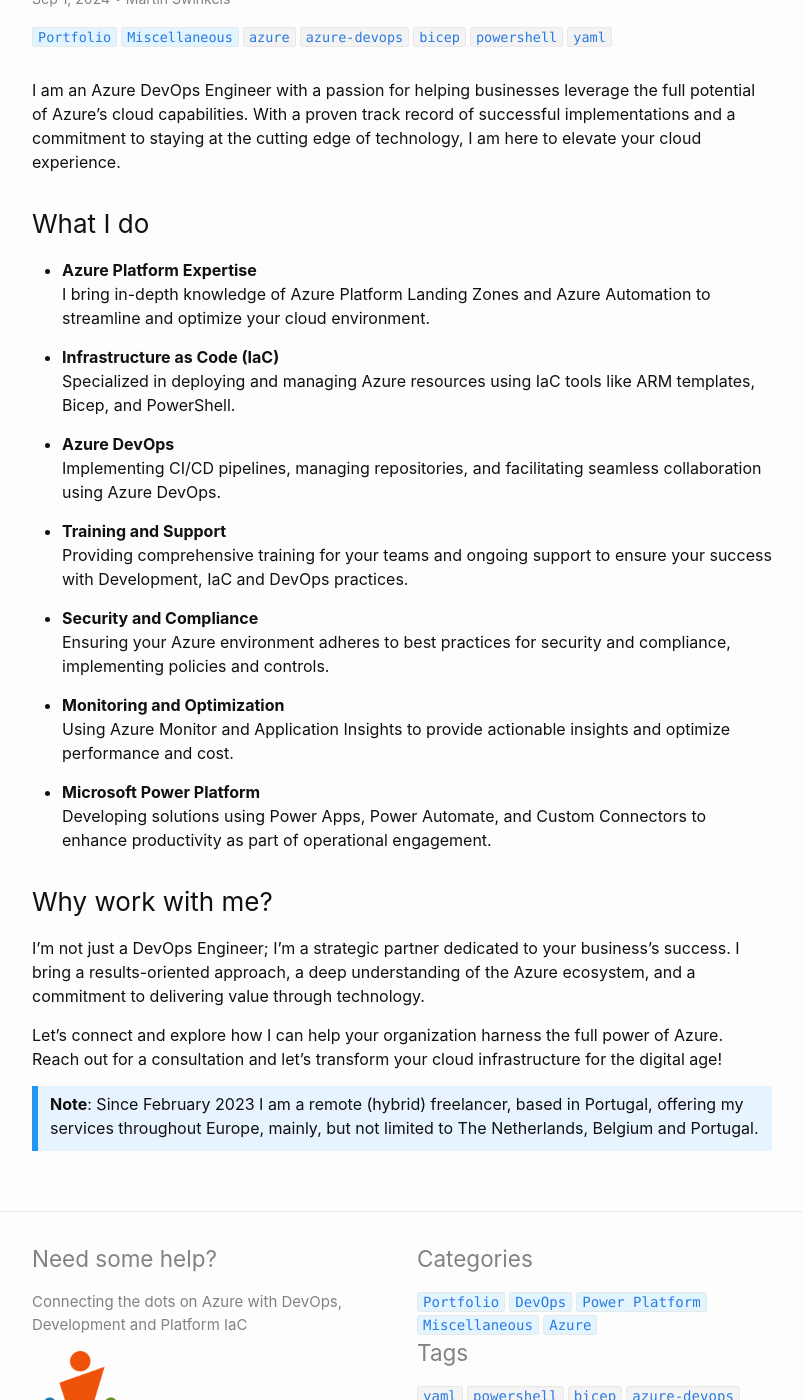
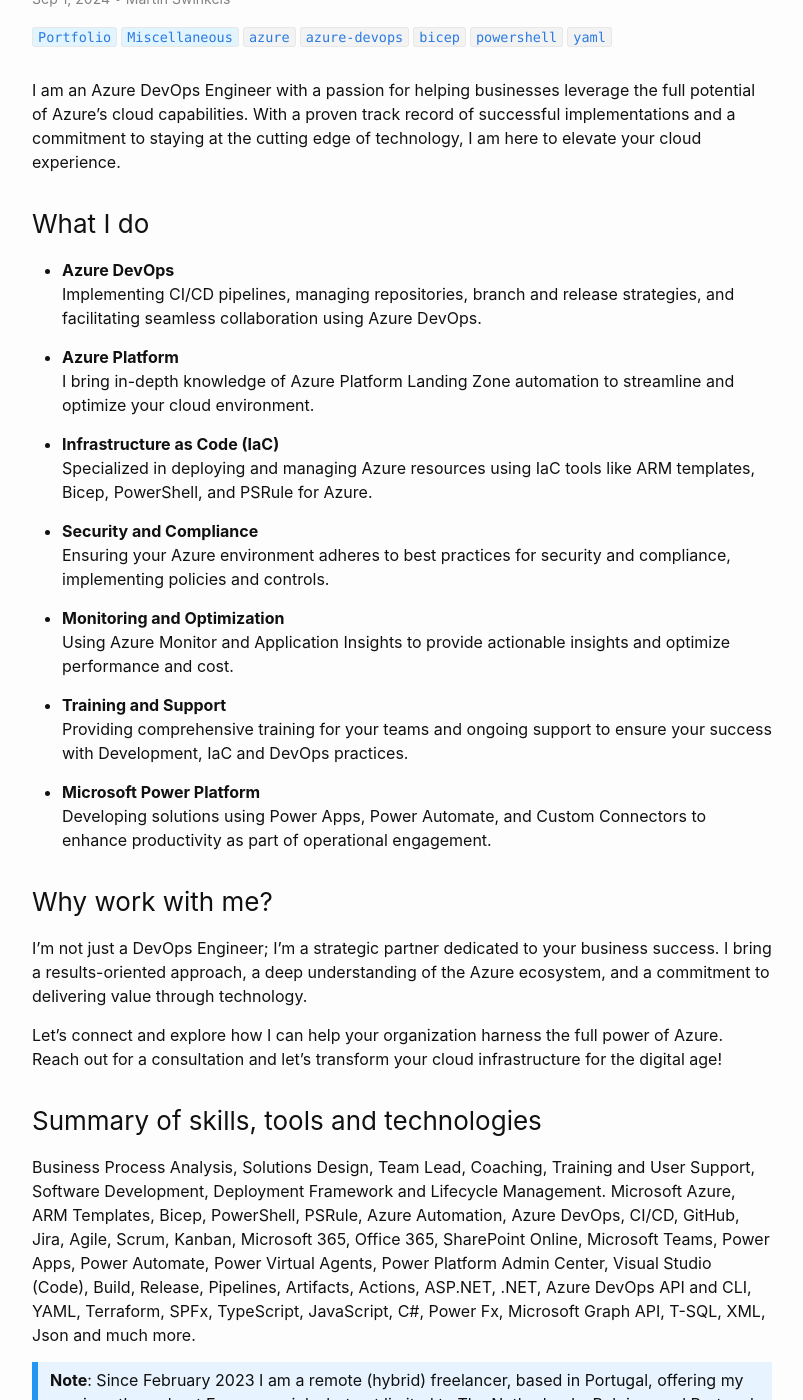
Before and after one commit to msc365/msc365.github.io, a Jekyll site: the page built from _posts/2023-02-01-welcome-to-msc365-eu.md, in a window 1280 px wide and 1400 px high, scrolled down 222 px. Shown: the whole window, without its empty margins (238-1041 px from the left). Built offline with Jekyll 4.4.1, drawn with Linux system fonts in a browser that asks for light colours.

Commit message:
Move content between about and welcome post

```diff
--- a/_posts/2023-02-01-welcome-to-msc365-eu.md
+++ b/_posts/2023-02-01-welcome-to-msc365-eu.md
@@ -12,19 +12,25 @@
 
 ### What I do
 
-- **Azure Platform Expertise**
-  I bring in-depth knowledge of Azure Platform Landing Zones and Azure Automation to streamline and optimize your cloud environment.
+- **Azure DevOps**
+  Implementing CI/CD pipelines, managing repositories, branch and release strategies, and facilitating seamless collaboration using Azure DevOps.
+
+- **Azure Platform**
+  I bring in-depth knowledge of Azure Platform Landing Zone automation to streamline and optimize your cloud environment.
 
 - **Infrastructure as Code (IaC)**
-  Specialized in deploying and managing Azure resources using IaC tools like ARM templates, Bicep, and PowerShell.
+  Specialized in deploying and managing Azure resources using IaC tools like ARM templates, Bicep, PowerShell, and PSRule for Azure.
+
+- **Security and Compliance**
+  Ensuring your Azure environment adheres to best practices for security and compliance, implementing policies and controls.
+
+- **Monitoring and Optimization**
+  Using Azure Monitor and Application Insights to provide actionable insights and optimize performance and cost.
 
 <!--
 - **Automation and Orchestration**
   Automating repetitive tasks and orchestrating complex workflows using Azure Automation, Logic Apps, and Azure Functions.
 -->
-
-- **Azure DevOps**
-  Implementing CI/CD pipelines, managing repositories, and facilitating seamless collaboration using Azure DevOps.
 
 <!--
  - **Custom Development**
@@ -34,20 +40,31 @@
 - **Training and Support**
   Providing comprehensive training for your teams and ongoing support to ensure your success with Development, IaC and DevOps practices.
 
-- **Security and Compliance**
-  Ensuring your Azure environment adheres to best practices for security and compliance, implementing policies and controls.
-
-- **Monitoring and Optimization**
-  Using Azure Monitor and Application Insights to provide actionable insights and optimize performance and cost.
-
 - **Microsoft Power Platform**
   Developing solutions using Power Apps, Power Automate, and Custom Connectors to enhance productivity as part of operational engagement.
 
 ### Why work with me?
 
-I’m not just a DevOps Engineer; I’m a strategic partner dedicated to your business’s success. I bring a results-oriented approach, a deep understanding of the Azure ecosystem, and a commitment to delivering value through technology.
+I’m not just a DevOps Engineer; I’m a strategic partner dedicated to your business success. I bring a results-oriented approach, a deep understanding of the Azure ecosystem, and a commitment to delivering value through technology.
 
 Let’s connect and explore how I can help your organization harness the full power of Azure. Reach out for a consultation and let’s transform your cloud infrastructure for the digital age!
+
+<!--
+### Most recent certifications
+
+<img alt="power platform consultant" src="https://msc365.eu/assets/img/microsoft-power-platform-consultant.png" width="96"> <img alt="power platform developer" src="https://msc365.eu/assets/img/microsoft-power-platform-developer.png" width="96"> <img alt="microsoft365 developer" src="https://msc365.eu/assets/img/microsoft365-developer.png" width="96">
+
+<img alt="security compliance identity" src="https://msc365.eu/assets/img/microsoft-security-compliance-and-identity.png" width="96">
+
+Expired certifications
+<img src="https://msc365.eu/assets/img/microsoft365-teams-administrator.png" width="96">
+
+<small>Verify on [Credly](https://credly.com/users/mccmswinkels)</small>
+-->
+
+### Summary of skills, tools and technologies
+
+Business Process Analysis, Solutions Design, Team Lead, Coaching, Training and User Support, Software Development, Deployment Framework and Lifecycle Management. Microsoft Azure, ARM Templates, Bicep, PowerShell, PSRule, Azure Automation, Azure DevOps, CI/CD, GitHub, Jira, Agile, Scrum, Kanban, Microsoft 365, Office 365, SharePoint Online, Microsoft Teams, Power Apps, Power Automate, Power Virtual Agents, Power Platform Admin Center, Visual Studio (Code), Build, Release, Pipelines, Artifacts, Actions, ASP.NET, .NET, Azure DevOps API and CLI, YAML, Terraform, SPFx, TypeScript, JavaScript, C#, Power Fx, Microsoft Graph API, T-SQL, XML, Json and much more.
 
 <div class="important">
     <p><strong>Note</strong>: Since February 2023 I am a remote (hybrid) freelancer, based in Portugal, offering my services throughout Europe, mainly, but not limited to The Netherlands, Belgium and Portugal.</p>
```
Also changed, not shown: about.md (+0 -17 lines).
